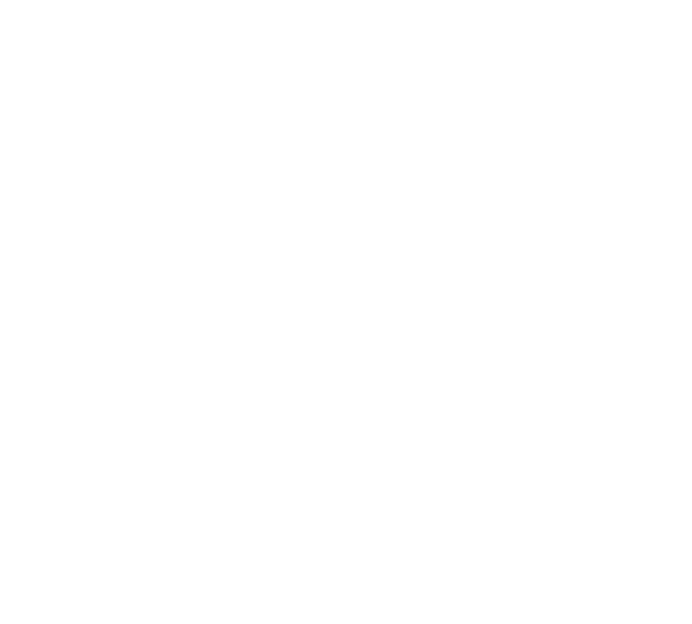
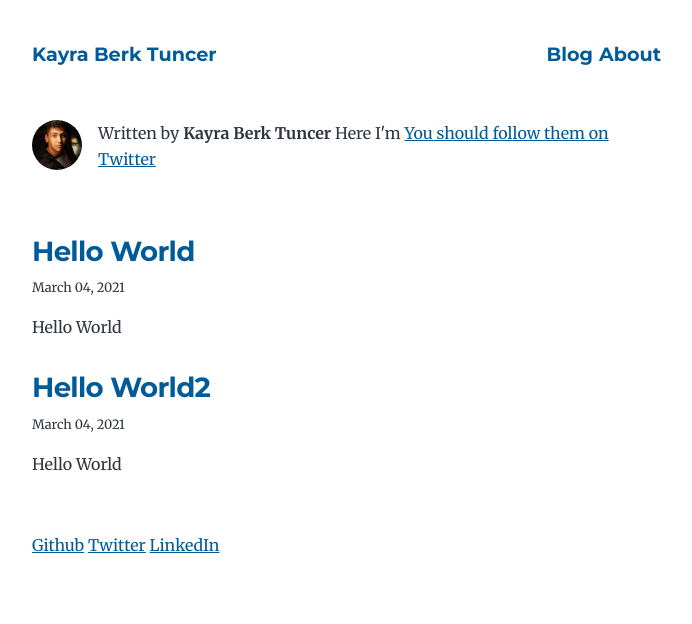
Before and after one commit to yusufakcekoce/yusufakcekoce.github.io, a Gatsby site: page /blog in a window 1280 px wide. Before the commit this address had no page. Shown: the whole page, without its empty margins (292-984 px from the left). Built offline with nearby package versions, Linux system fonts and the light colour scheme; Gatsby itself is replaced by a stand-in of ours.

Commit message:
Fixed header

```diff
--- a/package.json
+++ b/package.json
@@ -36,7 +36,7 @@
     "gh-pages": "^3.1.0",
     "prettier": "2.2.1"
   },
-  "homepage": "https://github.com/gatsbyjs/gatsby-starter-blog#readme",
+  "homepage": "https://github.com/kayraberktuncer/kayraberktuncer.github.io#readme",
   "keywords": [
     "gatsby"
   ],
@@ -44,7 +44,7 @@
   "main": "n/a",
   "repository": {
     "type": "git",
-    "url": "git+https://github.com/gatsbyjs/gatsby-starter-blog.git"
+    "url": "https://github.com/kayraberktuncer/kayraberktuncer.github.io"
   },
   "scripts": {
     "build": "gatsby build",
--- a/src/components/layout.js
+++ b/src/components/layout.js
@@ -12,16 +12,23 @@
         <h1 className="main-heading">
           <Link to="/">{title}</Link>
         </h1>
-        <h3>
+        <h3 className="sub-heading">
           <Link to={`/about/`}>About</Link>
+        </h3>
+        <h3 className="sub-heading">
+          <Link to={`/blog/`}>Blog</Link>
         </h3>
       </div>
     )
   } else {
     header = (
-      <Link className="header-link-home" to="/">
-        {title}
-      </Link>
+      <div>
+        <Link className="header-link-home" to="/">
+          {title}
+        </Link>
+        <Link to={`/about/`} className="header-link-item">About</Link>
+        <Link to={`/blog/`} className="header-link-item">Blog</Link>
+      </div>
     )
   }
 
--- /dev/null
+++ b/src/pages/blog.js
@@ -0,0 +1,89 @@
+import * as React from "react"
+import { Link, graphql } from "gatsby"
+
+import Bio from "../components/bio"
+import Layout from "../components/layout"
+import SEO from "../components/seo"
+
+const BlogPage = ({ data, location }) => {
+  const siteTitle = data.site.siteMetadata?.title || `Title`
+  const posts = data.allMarkdownRemark.nodes
+
+  if (posts.length === 0) {
+    return (
+      <Layout location={location} title={siteTitle}>
+        <SEO title="All posts" />
+        <Bio />
+        <p>
+          No blog posts found. Add markdown posts to "content/blog" (or the
+          directory you specified for the "gatsby-source-filesystem" plugin in
+          gatsby-config.js).
+        </p>
+      </Layout>
+    )
+  }
+
+  return (
+    <Layout location={location} title={siteTitle}>
+      <SEO title="All posts" />
+      <Bio />
+      <ol style={{ listStyle: `none` }}>
+        {posts.map(post => {
+          const title = post.frontmatter.title || post.fields.slug
+
+          return (
+            <li key={post.fields.slug}>
+              <article
+                className="post-list-item"
+                itemScope
+                itemType="http://schema.org/Article"
+              >
+                <header>
+                  <h2>
+                    <Link to={post.fields.slug} itemProp="url">
+                      <span itemProp="headline">{title}</span>
+                    </Link>
+                  </h2>
+                  <small>{post.frontmatter.date}</small>
+                </header>
+                <section>
+                  <p
+                    dangerouslySetInnerHTML={{
+                      __html: post.frontmatter.description || post.excerpt,
+                    }}
+                    itemProp="description"
+                  />
+                </section>
+              </article>
+            </li>
+          )
+        })}
+      </ol>
+    </Layout>
+  )
+}
+
+export default BlogPage
+
+export const pageQuery = graphql`
+  query {
+    site {
+      siteMetadata {
+        title
+      }
+    }
+    allMarkdownRemark(sort: { fields: [frontmatter___date], order: DESC }) {
+      nodes {
+        excerpt
+        fields {
+          slug
+        }
+        frontmatter {
+          date(formatString: "MMMM DD, YYYY")
+          title
+          description
+        }
+      }
+    }
+  }
+`
--- a/src/style.css
+++ b/src/style.css
@@ -249,12 +249,19 @@
 }
 
 .global-header {
-  margin-bottom: var(--spacing-12);
+  margin-bottom: var(--spacing-20);
 }
 
 .main-heading {
-  font-size: var(--fontSize-7);
+  font-size: var(--fontSize-4);
+  float: left;
   margin: 0;
+}
+
+.sub-heading {
+  font-size: var(--fontSize-3);
+  float: right;
+  margin: 0 4px;
 }
 
 .post-list-item {
@@ -282,6 +289,16 @@
   font-family: var(--font-heading);
   text-decoration: none;
   font-size: var(--fontSize-2);
+  float: left;
+}
+
+.header-link-item {
+  font-weight: var(--fontWeight-bold);
+  font-family: var(--font-heading);
+  text-decoration: none;
+  font-size: var(--fontSize-2);
+  float: right;
+  margin: 0 3px;
 }
 
 .bio {
```
